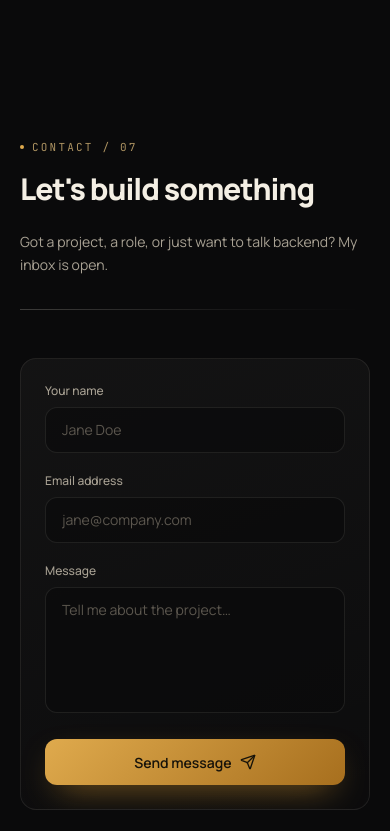
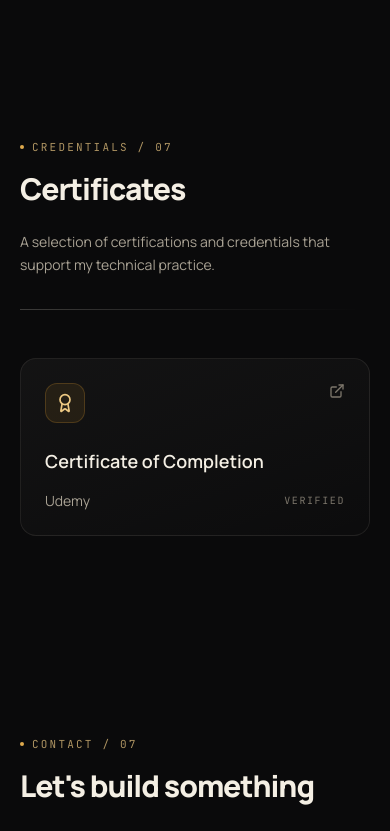
Before and after one commit to anasdotio/portfolio, a React (Vite) app: page / in a window 390 px wide. Shown: the part 10020-10851 px from the top of the page. Built offline with nearby package versions, Linux system fonts and the light colour scheme.

Commit message:
update resume and add certificate section

```diff
--- a/src/App.jsx
+++ b/src/App.jsx
@@ -9,6 +9,7 @@ import ProjectSection from "./components/ProjectSection";
 import Process from "./components/Process";
 import Education from "./components/Education";
 import Toolbelt from "./components/Toolbelt";
+import Certificates from "./components/Certificates";
 import ContactUs from "./components/ContactUs";
 import ClosingCta from "./components/ClosingCta";
 import Footer from "./components/Footer";
@@ -31,6 +32,7 @@ const App = () => (
         <Process />
         <Education />
         <Toolbelt />
+        <Certificates />
         <ContactUs />
         <ClosingCta />
       </main>
--- /dev/null
+++ b/src/components/Certificates.jsx
@@ -0,0 +1,63 @@
+import { Award, ExternalLink } from "lucide-react";
+import { certificates } from "../data/content";
+import Section from "./ui/Section";
+import SpotlightCard from "./ui/SpotlightCard";
+import Reveal from "./ui/Reveal";
+
+const Certificates = () => (
+  <Section
+    id="certificates"
+    eyebrow="Credentials / 07"
+    title="Certificates"
+    description="A selection of certifications and credentials that support my technical practice."
+  >
+    {certificates.length > 0 ? (
+      <div className="grid gap-5 md:grid-cols-2">
+        {certificates.map((certificate, i) => (
+          <Reveal key={`${certificate.name}-${certificate.issuer}`} delay={i * 0.08}>
+            <SpotlightCard className="surface flex h-full flex-col p-6">
+              <div className="flex items-start justify-between gap-4">
+                <span className="flex h-10 w-10 shrink-0 items-center justify-center rounded-xl border border-ember-500/25 bg-ember-500/10 text-ember-300">
+                  <Award className="h-5 w-5" />
+                </span>
+                {certificate.url && (
+                  <a
+                    href={certificate.url}
+                    target="_blank"
+                    rel="noopener noreferrer"
+                    className="text-bone-500 transition-colors hover:text-ember-300"
+                    aria-label={`Verify ${certificate.name}`}
+                  >
+                    <ExternalLink className="h-4 w-4" />
+                  </a>
+                )}
+              </div>
+              <h3 className="mt-6 text-lg font-semibold text-bone-100">
+                {certificate.name}
+              </h3>
+              <div className="mt-auto flex items-center justify-between gap-4 pt-4">
+                <p className="text-sm text-bone-400">{certificate.issuer}</p>
+                <p className="font-mono text-[10px] uppercase tracking-[0.16em] text-bone-500">
+                  {certificate.date}
+                </p>
+              </div>
+            </SpotlightCard>
+          </Reveal>
+        ))}
+      </div>
+    ) : (
+      <div className="surface flex flex-col items-center justify-center px-6 py-14 text-center">
+        <Award className="h-8 w-8 text-ember-400" />
+        <p className="mt-4 text-base font-medium text-bone-200">
+          Certificates will be added soon.
+        </p>
+        <p className="mt-2 max-w-md text-sm leading-relaxed text-bone-500">
+          This space will highlight verified credentials and professional
+          learning milestones.
+        </p>
+      </div>
+    )}
+  </Section>
+);
+
+export default Certificates;
--- a/src/data/content.js
+++ b/src/data/content.js
@@ -66,6 +66,7 @@ export const navItems = [
   { id: "projects", label: "Projects" },
   { id: "process", label: "Process" },
   { id: "journey", label: "Journey" },
+  { id: "certificates", label: "Certificates" },
   { id: "contact", label: "Contact" },
 ];
 
@@ -178,6 +179,15 @@ export const toolbelt = [
   "JWT",
 ];
 
+export const certificates = [
+  {
+    name: "Certificate of Completion",
+    issuer: "Udemy",
+    date: "Verified",
+    url: "https://www.udemy.com/certificate/UC-ff499121-c23b-4cf6-8c1a-de9b54689f50/",
+  },
+];
+
 export const projects = [
   {
     number: "01",
```
Also changed, not shown: 1 other file (tests, documents, lock files or other folders).
